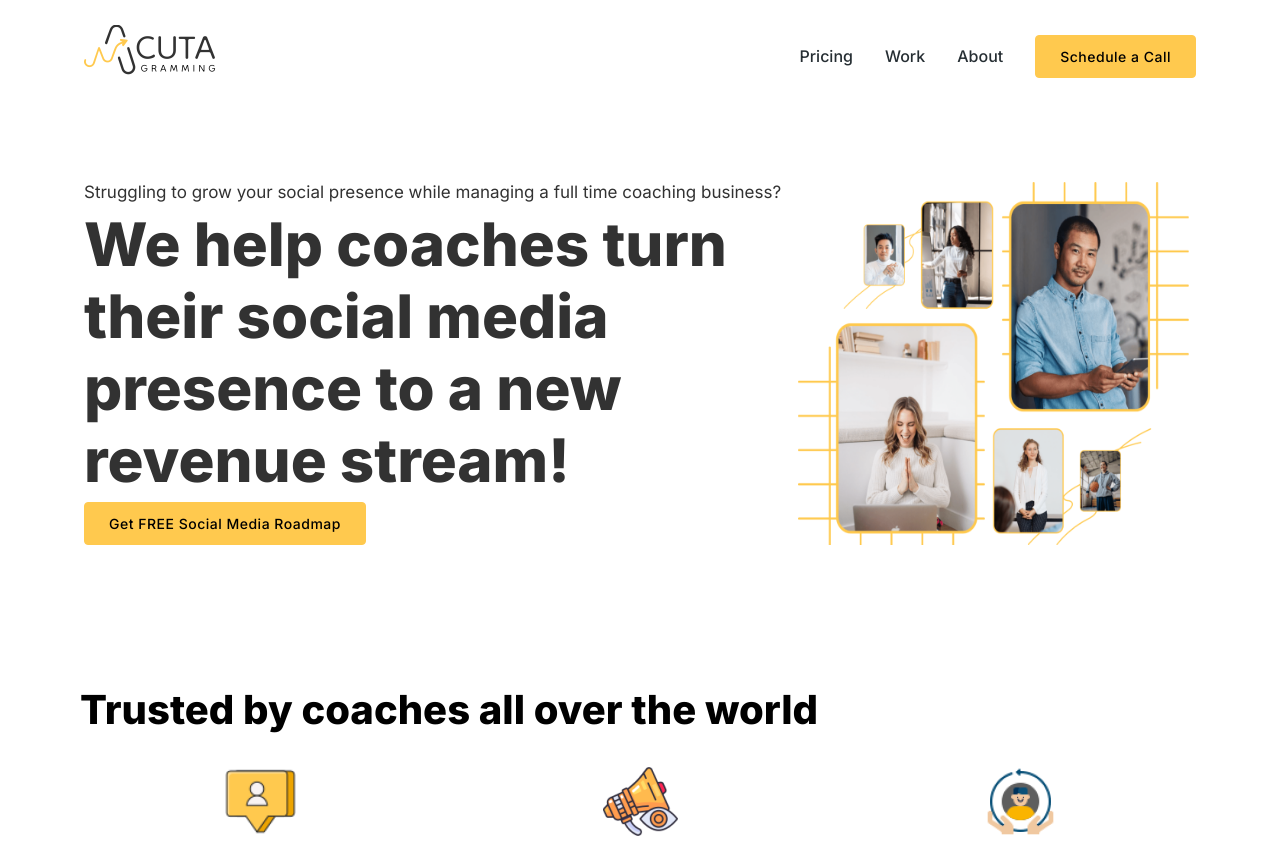
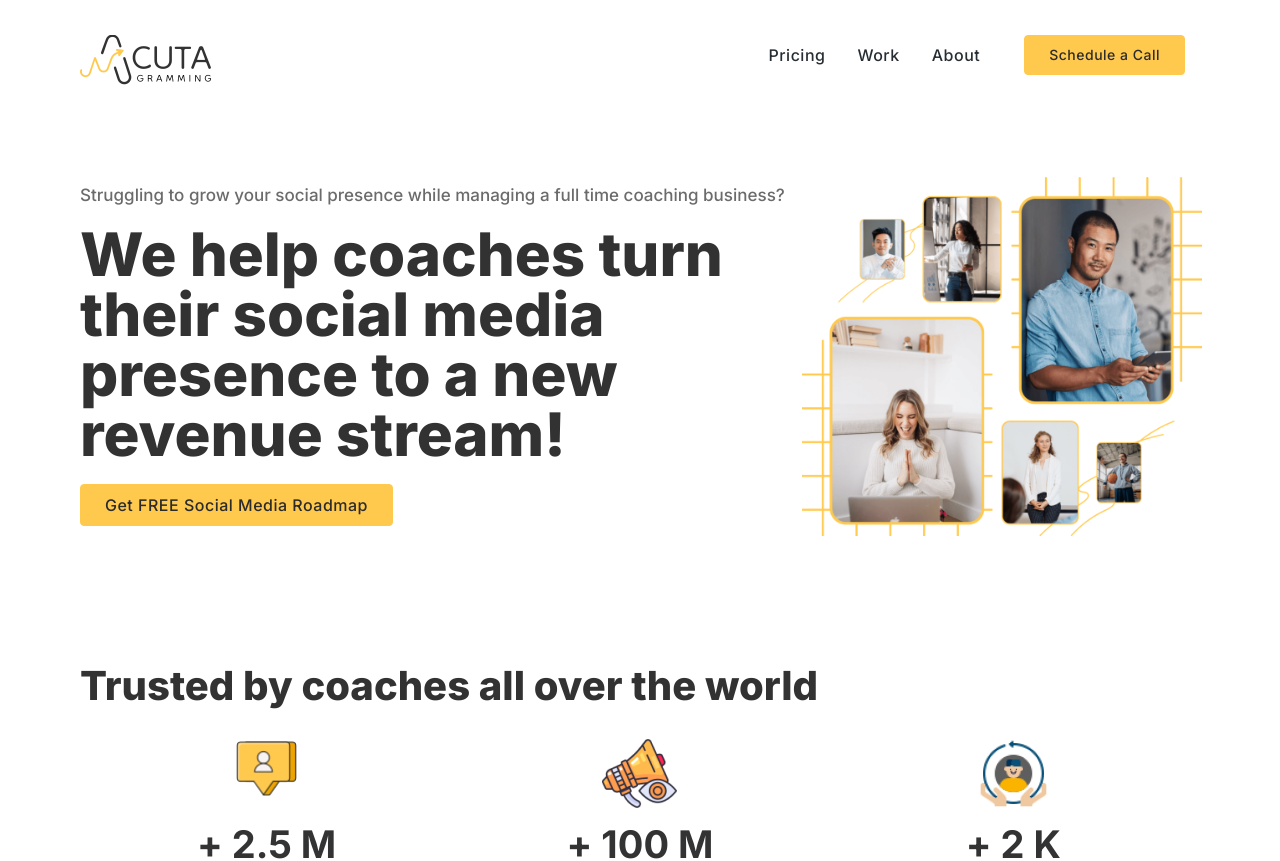
Before and after one commit to waqarshaiiikh/acutagramming, a React (Vite) app: page / in a window 1280 px wide. Shown: the top 861 px of the page. Built offline with nearby package versions, Linux system fonts and the light colour scheme; what react-animations would draw is missing.

Commit message:
header design is fixed now

```diff
--- a/src/Pages/CommonComponents/Header.jsx
+++ b/src/Pages/CommonComponents/Header.jsx
@@ -43,7 +43,7 @@ const Header = ({ className }) => {
                             <span className='line'></span>
                         </button>
                     </div>
-                    <div>
+                    <div className='tabs_item_btn' >
                         <div className='schedule-btn'>
                             <ButtonStyle text='Schedule a Call' variant='fill' color='yellow' ></ButtonStyle>
                         </div>
@@ -61,10 +61,10 @@ export const HeaderStyle = styled(Header)((props) => ({
     '& .margin__auto': {
         display: 'flex',
         justifyContent: 'space-between',
-        alignItems: 'center',
+        alignItems: 'flex-start',
         maxWidth: '1140px',
         margin: 'auto',
-        padding: '25px 14px',
+        padding: '25px 0px 0px 0px',
         '& .tabs': {
             display: 'flex',
             alignItems: 'center',
@@ -73,24 +73,66 @@ export const HeaderStyle = styled(Header)((props) => ({
                 textDecoration: 'none',
                 color: props.theme.tabsColor,
                 fontWeight: '500',
+                letterSpacing: '0.5px',
             },
             '& .tabs__item a:hover': {
                 opacity: 0.8,
             },
             '& .tabs__item__menu': {
                 display: 'none',
+            },
+            '& .tabs_item_btn':{
+                padding: '10px 25px 10px 12px',
+                '.schedule-btn > button ':{
+                    height: '40px',
+                    paddingTop: '10px',
+                    fontWeight: 500,
+                    color: '#2B2B2B'
+                }
             }
+
+        },
+        '& .logo':{
+            padding : '10px',
         }
     },
     '@media screen and (max-width: 767px) ': {
-        '& .tabs__item, .schedule-btn': {
+        '& .tabs__item, .tabs_item_btn': {
             display: 'none',
+        },
+        '& .margin__auto .logo':{
+            flexBasis: '50%',
+            display:'flex',
+            justifyContent: 'center',
         },
         '& .margin__auto .tabs': {
             gap: 0,
-        }
+            padding: '10px',
+            flexBasis: '50%',
+        },
+        '& .margin__auto': {
+            alignItems: 'stretch',
+            justifyContent:'unset',
+            flexBasis:1,
+            '.tabs':{
+                padding: '10px',
+                display: 'flex',
+                justifyContent: 'end',
+            },
+            '.tabs .tabs__item__menu': {
+                display: 'block',
+                paddingBottom:'10px',
+            },
+        },
     },
     '@media screen and (min-width: 768px) and (max-width: 1023px)': {
+        '& .margin__auto .tabs':{
+            alignItems: 'end',
+            gap: '20px',
+            '& .tabs_item_btn':{
+                padding: '10px 25px 0px 12px',
+            }
+        }
     },
     /**common css for both tablet and mobile */
     '@media (max-width: 1023px) ': {
--- a/src/Pages/Home/Component/Banner.jsx
+++ b/src/Pages/Home/Component/Banner.jsx
@@ -30,6 +30,7 @@ const BannerComponent = ({ className }) => {
             </div>
 
             <div className='Banner__section Banner-image'>
+                <div className='img' />
                 <img src={heroImage} alt='Banner-img' />
             </div>
         </section>
@@ -38,47 +39,64 @@ const BannerComponent = ({ className }) => {
 
 const Banner = styled(BannerComponent)((props) => ({
     '&': {
-
         maxWidth: '1140px',
         margin: 'auto',
         display: 'flex',
-        padding: '70px 14px 40px 14px',
+        padding: '70px 0px 40px 0px',
+
+        // '.Banner__section': {
+        // },
+
         '& .Banner__section:nth-child(1)': {
 
             width: '64.209%',
             // flexGrow:1,
             display: 'flex',
             flexDirection: 'column',
-            gap: '6px',
+            gap: '20px',
+            padding: '10px',
             color: '#323232',
 
 
             '& .Banner-advertising-text h1': {
                 fontSize: '60px',
                 fontWeight: 800,
+                lineHeight: 1,
             },
-            '& .Banner-title': {
+            '& .Banner-title > p': {
                 fontSize: '17px',
+                fontWeight: 500,
+                color: '#6B6B6B',
+                lineHeight: 1,
             }
+            ,
+            '& .Banner-get-free-Button > button ': {
+                fontSize: '16px',
+                color: '#2B2B2B',
+                fontWeight: 500,
+                lineHeight :1,
+
+            },
 
         },
         '& .Banner__section:nth-child(2)': {
             // flexGrow:1,
             width: '35.123%',
             display: 'flex',
+            flexWrap: 'wrap',
+            // alignContent: 'flex-start',
 
         },
-        '& img': {
+        '& .img': {
             width: '100%',
-            // height: 'auto',
-            // backgroundImage: `url(${heroImage})`,
-            // backgroundSize: 'cover',
-            display: 'flex',
-            flexWrap: 'wrap',
-            alignContent: 'flex-start',
-            verticalAlign: 'middle',
-            height: 'auto',
+            backgroundImage: `url(${heroImage})`,
+            backgroundSize: 'cover',
+            backgroundPosition:'center',
+            display: 'inline',
         },
+        '& img':{
+            display: 'none',
+        }
     },
     '@media screen and (max-width: 767px) ': {
         '& .Banner__section:nth-child(1) .Banner-advertising-text h1': {
@@ -93,6 +111,20 @@ const Banner = styled(BannerComponent)((props) => ({
         },
         '& .Banner-get-free-Button': {
             display: 'none'
+        },
+        '& .Banner__section:nth-child(2) .img':{
+            display: 'none',
+        },
+        '& .Banner__section:nth-child(2) img':{
+            display: 'block',
+            width: '100%',
+            height: 'auto',
+            // backgroundImage: `url(${heroImage})`,
+            // backgroundSize: 'cover',
+            display: 'flex',
+            flexWrap: 'wrap',
+            alignContent: 'flex-start',
+            verticalAlign: 'middle',
         }
     },
     '@media screen and (min-width: 768px) and (max-width: 1023px)': {
--- a/src/Pages/Home/Component/CompanyStatistics.jsx
+++ b/src/Pages/Home/Component/CompanyStatistics.jsx
@@ -47,13 +47,14 @@ const CompanyStatistics = styled(StatisticsSection)((props) => ({
     '&': {
         maxWidth: '1140px',
         margin: 'auto',
-        padding: '80px 0px',
+        padding: '90px 10px',
         display: 'flex',
         flexDirection: 'column',
     },
     '& .statistic-title h1': {
         fontSize: '40px',
         fontWeight:800,
+        lineHeight:'1em',
     },
     '& .statistic__section': {
         width: '100%'
@@ -62,33 +63,43 @@ const CompanyStatistics = styled(StatisticsSection)((props) => ({
         margin: 'auto',
         display: 'flex',
         justifyContent: 'space-between',
-        padding: '10px 0',
         maxWidth: '1140px',
     },
     '& .statistic-title': {
-        padding: '20px 10px',
+        marginBottom: '20px',
+        color: '#323232'
     },
     '& .statistic-detail-item': {
         alignSelf: 'center',
         flex: 1,
         display: 'flex',
         flexDirection: 'column',
+        padding: '10px',
         alignItems: 'center',
     },
     '& .statistic-icon img': {
         width: '75px',
         height: '75px',
+        marginBottom: '10px'
+    },
+    '.statistic-detail-item:nth-child(1) .statistic-icon img':{
+        width: '65px',
+        height: '65px',
         marginBottom: '20px'
     },
     '& .statistic-count-text span':{
         color: '#333333',
         fontSize: '38px',
+        lineHeight:1,
         fontWeight: 700,
+        padding: '1px 0px'
     },
     '& .statistic-under-text h2': {
         color: '#808080',
         fontSize: '22px',
+        lineHeight:1,
         fontWeight: 400,
+        paddingTop: '4px'
     },
     '@media (max-width: 768px)': {
         "& .statistic-detail": {
@@ -103,4 +114,4 @@ const CompanyStatistics = styled(StatisticsSection)((props) => ({
 }));
 
 
-export default CompanyStatistics
+export default CompanyStatistics;
```
